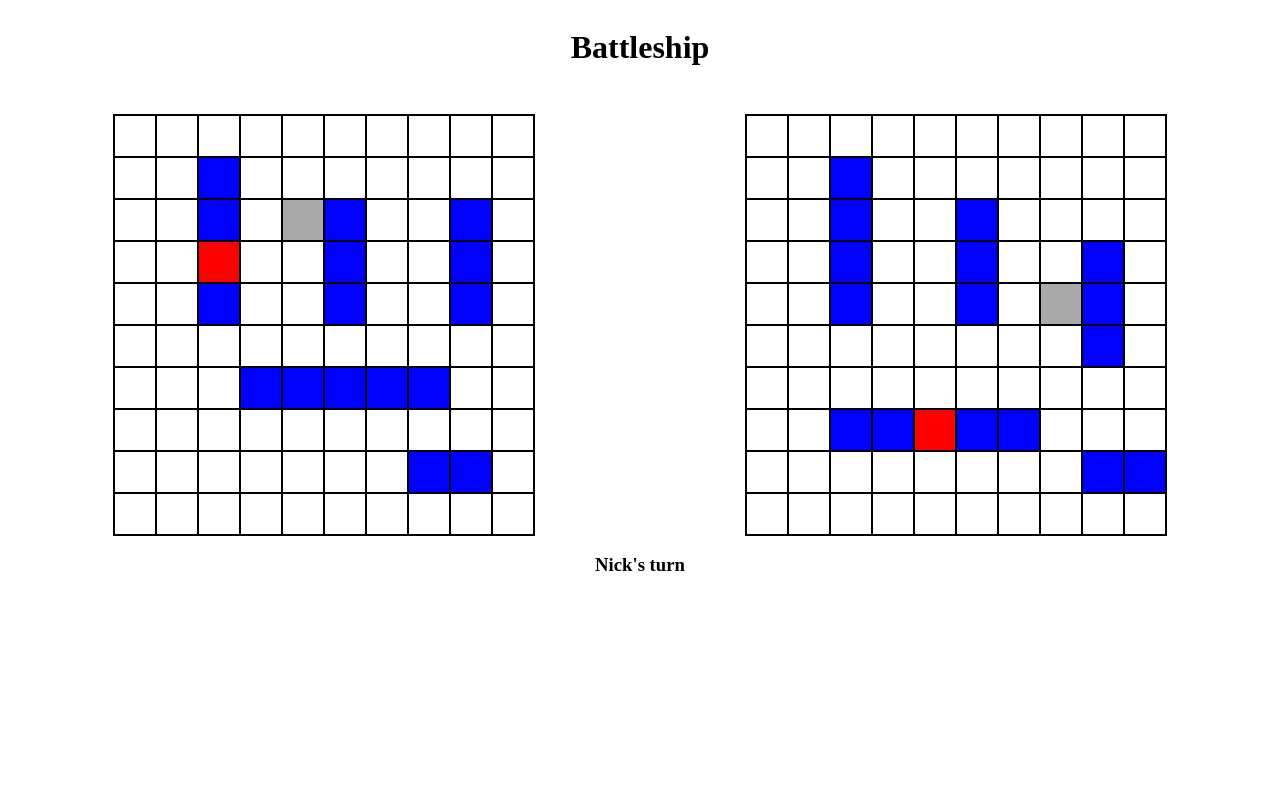
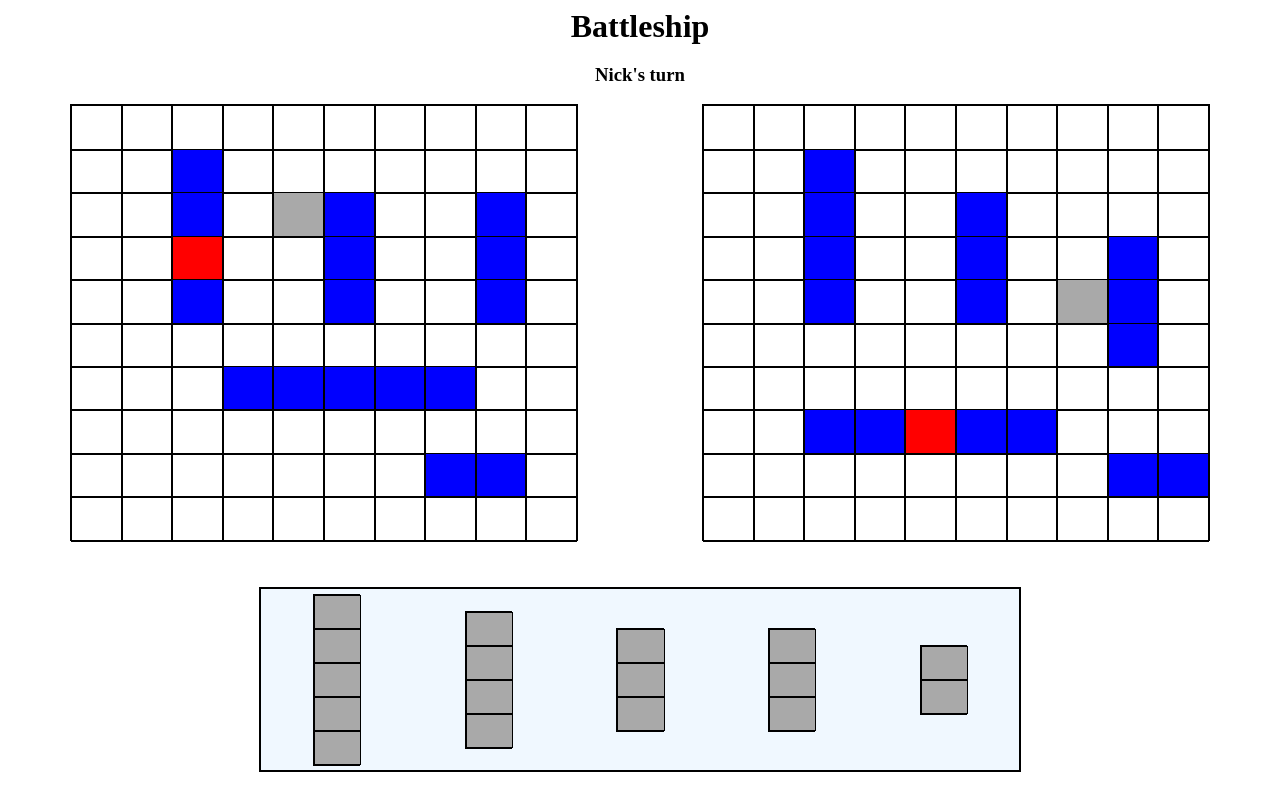
Before and after one commit to nmufson/battleship, a website built with webpack: page src/index.html in a window 1280 px wide. Built offline with nearby package versions, Linux system fonts and the light colour scheme.

Commit message:
perfect drag ship listeners

```diff
--- a/src/dom-manipulation.js
+++ b/src/dom-manipulation.js
@@ -13,6 +13,11 @@ export class FullGame {
   checkWinner() {
     if (this.playerOne.gameboard.allSunk()) this.winner = this.playerTwo;
     if (this.playerTwo.gameboard.allSunk()) this.winner = this.playerOne;
+
+    const gameMessageDiv = document.querySelector(".game-message");
+    const gameMessageP = gameMessageDiv.firstElementChild;
+
+    if (this.winner) gameMessageP.textContent = `${this.winner.name} wins!`;
   }
 
   createMainScreen() {
@@ -63,6 +68,88 @@ export class FullGame {
       this.playerTurn = this.playerOne;
       gameMessageP.textContent = `${this.playerOne.name}'s turn`;
     }
+  }
+
+  populatePlaceShipArea() {
+    const shipSelectDiv = document.querySelector(".ship-select");
+
+    const carrierDiv = this.createShipDom(5);
+    const battleshipDiv = this.createShipDom(4);
+    const cruiserDiv = this.createShipDom(3);
+    const submarineDiv = this.createShipDom(3);
+    const destroyerDiv = this.createShipDom(2);
+
+    carrierDiv.classList.add("carrier", "place-ship");
+    battleshipDiv.classList.add("battleship", "place-ship");
+    cruiserDiv.classList.add("cruiser", "place-ship");
+    submarineDiv.classList.add("submarine", "place-ship");
+    destroyerDiv.classList.add("destroyer", "place-ship");
+
+    shipSelectDiv.children[0].appendChild(carrierDiv);
+    shipSelectDiv.children[1].appendChild(battleshipDiv);
+    shipSelectDiv.children[2].appendChild(cruiserDiv);
+    shipSelectDiv.children[3].appendChild(submarineDiv);
+    shipSelectDiv.children[4].appendChild(destroyerDiv);
+
+    document.addEventListener("DOMContentLoaded", (event) => {
+      const placeShips = document.querySelectorAll(".place-ship");
+
+      placeShips.forEach((placeShip) => {
+        let ghost = null;
+
+        placeShip.addEventListener("mousedown", (e) => {
+          ghost = placeShip.cloneNode(true);
+          ghost.classList.add("ghost");
+          document.body.appendChild(ghost);
+
+          moveGhost(e);
+
+          document.addEventListener("mousemove", moveGhost);
+          document.addEventListener("mouseup", onMouseUp);
+        });
+
+        function moveGhost(e) {
+          if (ghost) {
+            ghost.style.left = e.clientX + "px";
+            ghost.style.top = e.clientY + "px";
+          }
+        }
+
+        const onMouseUp = (e) => {
+          // Remove the ghost element
+          if (ghost) {
+            const rowStart = Number(e.target.classList[0][4]);
+            const colStart = Number(e.target.classList[1][4]);
+            console.log(rowStart);
+            console.log(placeShip.children.length);
+
+            const rowEnd = rowStart + placeShip.children.length - 1;
+            console.log(rowEnd);
+            const colEnd = colStart;
+
+            this.playerOne.gameboard.placeShip(
+              [rowStart, rowEnd],
+              [colStart, colEnd],
+            );
+            ghost.remove();
+            ghost = null;
+          }
+          document.removeEventListener("mousemove", moveGhost);
+          document.removeEventListener("mouseup", onMouseUp);
+        };
+      });
+    });
+  }
+
+  createShipDom(numberOfSquares) {
+    const shipDiv = document.createElement("div");
+    for (let i = 0; i < numberOfSquares; i++) {
+      const square = document.createElement("div");
+      square.classList.add("place-square");
+      shipDiv.appendChild(square);
+    }
+
+    return shipDiv;
   }
 
   hitEventListener() {
--- a/src/index.html
+++ b/src/index.html
@@ -11,6 +11,9 @@
       <div class="title-div">
         <h1>Battleship</h1>
       </div>
+      <div class="game-message">
+        <h3>Player One Turn</h3>
+      </div>
     </div>
     <div class="middle-div">
       <div class="middle-left-div">
@@ -21,8 +24,12 @@
       </div>
     </div>
     <div class="bottom-div">
-      <div class="game-message">
-        <h3>Player One Turn</h3>
+      <div class="ship-select">
+        <div></div>
+        <div></div>
+        <div></div>
+        <div></div>
+        <div></div>
       </div>
     </div>
   </body>
--- a/src/index.js
+++ b/src/index.js
@@ -27,9 +27,12 @@ newGame.playerTwo.gameboard.receiveAttack(7, 4);
 newGame.changeTurn();
 newGame.changeTurn();
 newGame.hitEventListener();
+newGame.populatePlaceShipArea();
 
 const title = document.querySelector(".title-div");
-title.addEventListener("click", () => console.log(newGame));
+title.addEventListener("click", () =>
+  console.log(newGame.playerOne.gameboard.board),
+);
 
 //need to know which player were placing ship on to style the appropriate board
 //perhaps pass the player instance to the game board?
--- a/src/style.css
+++ b/src/style.css
@@ -1,20 +1,33 @@
 body {
   display: grid;
-  grid-template-rows: 1fr 4fr 1fr;
+  grid-template-rows: 0.5fr 4fr 1.5fr;
+  height: 95vh;
 }
 
 .top-div {
   display: flex;
-  justify-content: center;
+  justify-content: space-around;
+  flex-direction: column;
+  align-content: center;
+  align-items: center;
 }
 
 .title-div {
   display: flex;
 }
 
+.title-div > h1 {
+  margin: 0;
+}
+
+/* .game-message > h3 {
+
+} */
+
 .middle-div {
   display: grid;
   grid-template-columns: 1fr 1fr;
+  width: 100%;
 }
 
 .middle-left-div,
@@ -22,22 +35,27 @@ body {
   display: flex;
   justify-content: center;
   justify-items: center;
+  width: 100%;
 }
 
 .board {
   display: flex;
   flex-direction: column;
   border: 1px black solid;
+  height: 90%;
+  width: 80%;
 }
 
 .row {
   display: flex;
+  height: 10%;
+  width: 100%;
 }
 
 .square {
   border: 1px black solid;
-  height: 40px;
-  width: 40px;
+  height: 100%;
+  width: 10%;
 }
 
 .ship {
@@ -55,4 +73,41 @@ body {
 .bottom-div {
   display: flex;
   justify-content: center;
+  width: 100%;
 }
+
+.ship-select {
+  width: 60%;
+  height: 100%;
+  border: black 2px solid;
+  display: flex;
+}
+
+.ship-select > div {
+  background-color: aliceblue;
+  width: 20%;
+  height: 100%;
+  display: flex;
+  justify-content: center;
+  align-items: center;
+}
+
+.place-ship {
+  width: 30%;
+  border: 1px solid black;
+  cursor: pointer;
+}
+
+.place-square {
+  background-color: darkgray;
+  border: 1px solid black;
+  width: 100%;
+  height: 4vh;
+}
+
+.ghost {
+  position: absolute;
+  pointer-events: none;
+  width: 6vh;
+  height: 3vh;
+}
```
